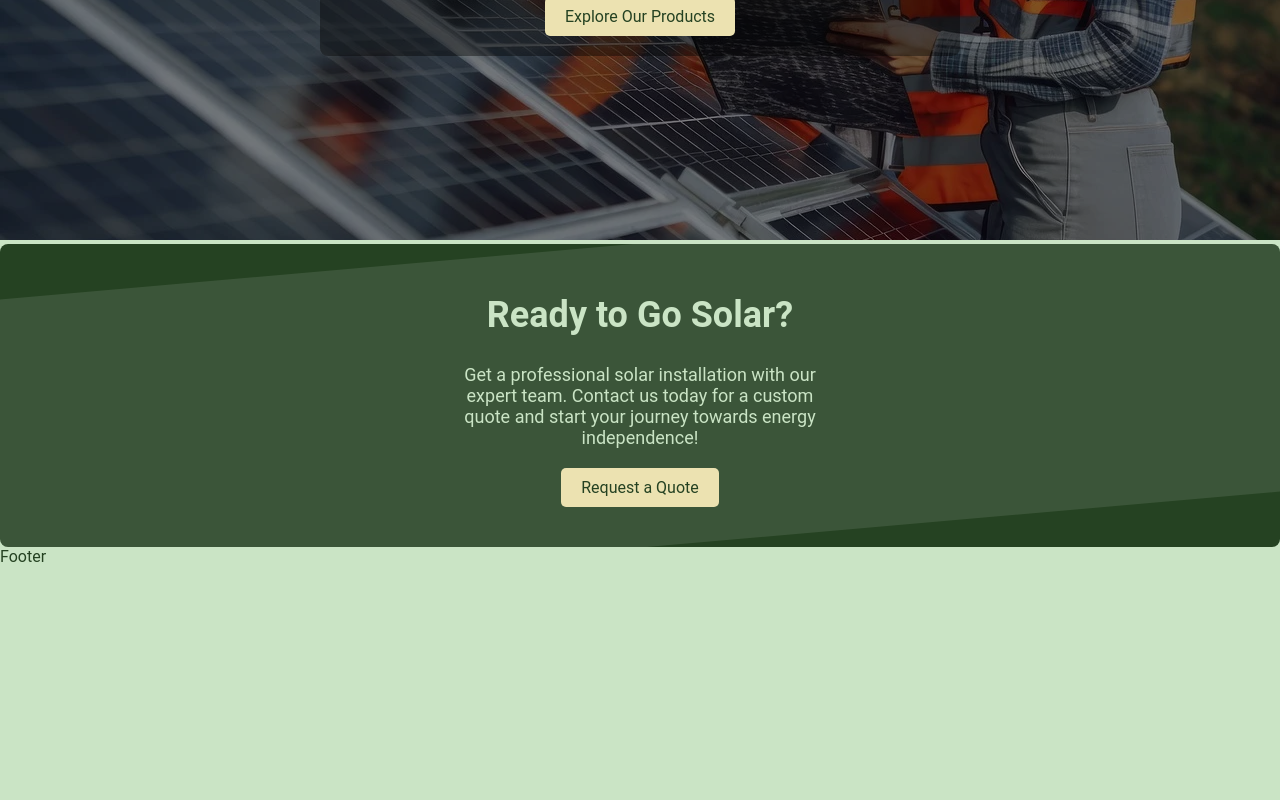
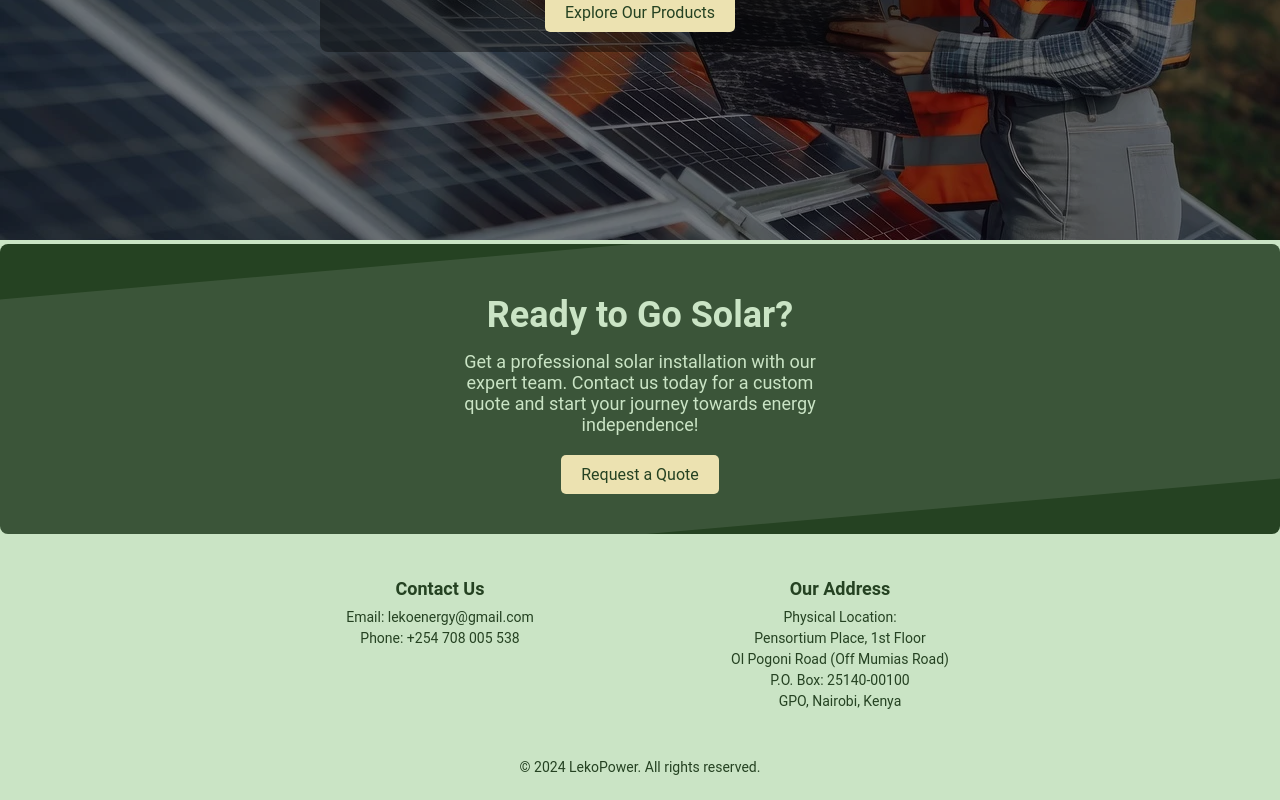
Before and after one commit to Dan-Muchiri/leko-power, a React (Vite) app: page / in a window 1280 px wide. Shown: the part 444-1244 px from the top of the page. Before the commit the page ends 1010 px from the top, so only its background shows below. Built offline with nearby package versions, Linux system fonts and the light colour scheme.

Commit message:
Added footer

```diff
--- a/src/App.css
+++ b/src/App.css
@@ -51,14 +51,6 @@ a:hover {
   color: var(--primary-light-green); /* Light Green hover effect */
 }
 
-/* Footer Styles */
-footer {
-  background-color: var(--primary-dark-green); /* Dark Green footer */
-  color: var(--accent-light-beige); /* Light Beige text */
-  text-align: center;
-  padding: 20px;
-}
-
 /* Utility Classes */
 .text-center {
   text-align: center;
--- a/src/components/Footer/Footer.jsx
+++ b/src/components/Footer/Footer.jsx
@@ -1,9 +1,31 @@
-import React from 'react'
+import React from 'react';
+import styles from './FooterStyles.module.css';
 
 function Footer() {
-  return (
-    <div>Footer</div>
-  )
+    return (
+        <footer className={styles.footer}>
+            <div className={styles.footerContent}>
+                <div className={styles.infoContainer}>
+                    <div className={styles.contactInfo}>
+                        <h4>Contact Us</h4>
+                        <p>Email: lekoenergy@gmail.com</p>
+                        <p>Phone: +254 708 005 538</p>
+                    </div>
+                    <div className={styles.address}>
+                        <h4>Our Address</h4>
+                        <p>Physical Location:</p>
+                        <p>Pensortium Place, 1st Floor</p>
+                        <p>Ol Pogoni Road (Off Mumias Road)</p>
+                        <p>P.O. Box: 25140-00100</p>
+                        <p>GPO, Nairobi, Kenya</p>
+                    </div>
+                </div>
+                <div className={styles.copyright}>
+                    <p>&copy; 2024 LekoPower. All rights reserved.</p>
+                </div>
+            </div>
+        </footer>
+    );
 }
 
-export default Footer
+export default Footer;
--- a/src/components/Footer/FooterStyles.module.css
+++ b/src/components/Footer/FooterStyles.module.css
@@ -0,0 +1,61 @@
+.footer {
+    padding: 20px 0;
+    text-align: center;
+}
+
+.footerContent {
+    display: flex;
+    flex-direction: column;
+    align-items: center;
+    gap: 20px;
+    width: 100%;
+}
+
+.infoContainer {
+    display: flex;
+    justify-content: space-around;
+    width: 100%;
+    max-width: 800px;
+}
+
+.contactInfo, .address {
+    flex: 1;
+    margin-bottom: 0;
+}
+
+h4 {
+    margin-bottom: 10px;
+    font-size: 18px;
+    font-weight: bold;
+}
+
+p {
+    margin: 5px 0;
+    font-size: 14px;
+}
+
+.copyright {
+    font-size: 12px;
+    color: var(--accent-beige);
+    margin-top: 20px;
+}
+
+/* Responsive Styles */
+@media (max-width: 768px) {
+    .infoContainer {
+        flex-direction: column;
+        align-items: center;
+    }
+
+    h4 {
+        font-size: 16px;
+    }
+
+    p {
+        font-size: 12px;
+    }
+
+    .copyright {
+        font-size: 10px;
+    }
+}
--- a/src/components/Home/Home.jsx
+++ b/src/components/Home/Home.jsx
@@ -1,4 +1,5 @@
 import React from 'react';
+import { Link } from 'react-router-dom';
 import styles from './HomeStyles.module.css';
 import solarImage from '../../assets/solar-8656654_1280.webp'; // Path to your image
 
@@ -10,13 +11,13 @@ function Home() {
                 <div className={styles.heroContent}>
                     <h1 className={styles.heroTitle}>Empowering Your Future with Solar Energy</h1>
                     <p className={styles.heroSubtitle}>Leading Provider of Solar Equipment, Installations, and Maintenance</p>
-                    <a href="#products" className={styles.heroButton}>Explore Our Products</a>
+                    <Link to="/products" className={styles.heroButton}>Explore Our Products</Link>
                 </div>
             </div>
             <div className={styles.installationCTA}>
                 <h2 className={styles.ctaTitle}>Ready to Go Solar?</h2>
                 <p className={styles.ctaSubtitle}>Get a professional solar installation with our expert team. Contact us today for a custom quote and start your journey towards energy independence!</p>
-                <a href="#quote" className={styles.ctaButton}>Request a Quote</a>
+                <Link to="/quote" className={styles.ctaButton}>Request a Quote</Link>
             </div>
         </section>
     );
```
